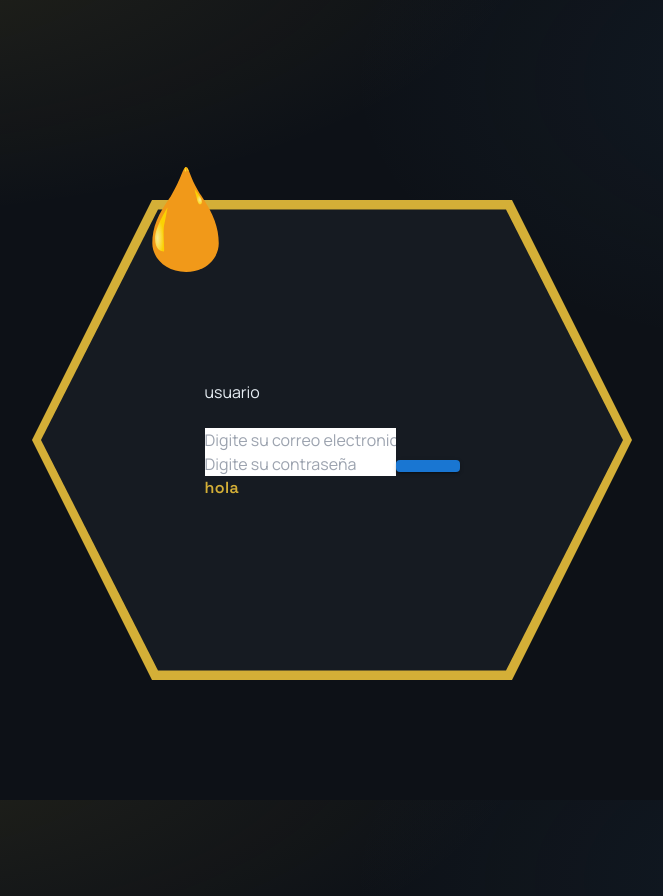
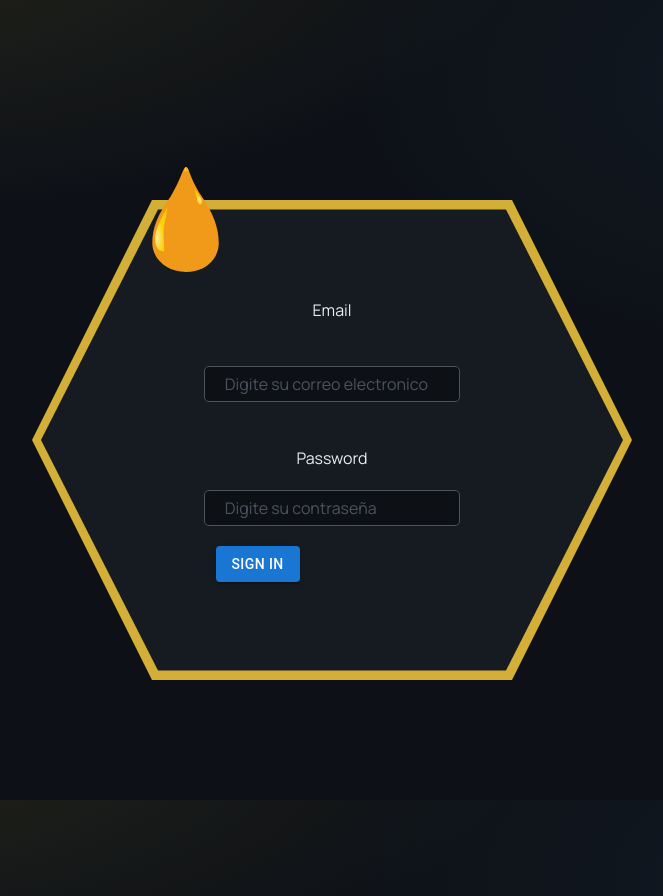
Before and after one commit to johanP051/honeymetrics-v2-frontend-universidad, a React (Vite) app: page /Login in a window 1280 px wide. Shown: the top 896 px of the page, without its empty margins (308-971 px from the left). Built offline with nearby package versions, Linux system fonts and the light colour scheme.

Commit message:
feat(login): Add styles to the form

```diff
--- a/src/pages/Login/login.jsx
+++ b/src/pages/Login/login.jsx
@@ -11,11 +11,11 @@ export default function Login() {
                     <object data={animation} type="image/svg+xml" aria-label="Gota de Miel" />
                 </div>
                 <form>
-                    <label className={styles.labels}> usuario</label> <br/><br/>
-                    <input className={styles.ejemplo} placeholder="Digite su correo electronico"></input> <br/>
-                    <input placeholder="Digite su contraseña"></input>
-                    <Button variant="contained"></Button>
-                    <h1 className={styles.hola}>hola</h1>
+                    <label className={styles.labels}> Email</label> <br/>
+                    <input className={styles.inputs} placeholder="Digite su correo electronico" type='email'></input> <br/>
+                    <label className={styles.labels}> Password</label>
+                    <input className={styles.inputs} placeholder="Digite su contraseña" type='password'></input>
+                    <Button variant="contained">Sign in</Button>
                 </form>
             </Container>
         </Container>
--- a/src/pages/Login/login.module.css
+++ b/src/pages/Login/login.module.css
@@ -1,6 +1,3 @@
-
-/*Contenedores*/
-
 
 
 .ContenedorLogin{ /*Configuracion de contenedor del fomulario*/
@@ -67,3 +64,35 @@
     position: relative;
     z-index: 2;
 }
+
+
+.inputs{
+    display: flex;
+    justify-self: center;
+    box-sizing: border-box;
+    border: 1px #4D535D solid;
+    margin: 20px 0px 20px 0px;
+    padding: 5px 20px 5px 20px;
+    width: min(400px, 110%);
+    background-color: #0d1015;
+    border-radius: 5px;
+    transition: border-color 0.3s ease, box-shadow 0.3s ease;
+}
+
+.inputs:focus{
+    box-shadow: 0 0 10px rgba(129, 141, 30, 0.5);
+    transition: 1s;
+    border-color: rgb(255, 255, 68);
+    outline: none;
+}
+
+.inputs::placeholder{
+    color: #4D535D;
+}
+
+.labels{
+    display: flex;
+    justify-content: center;
+    text-align: center;
+
+}
```
